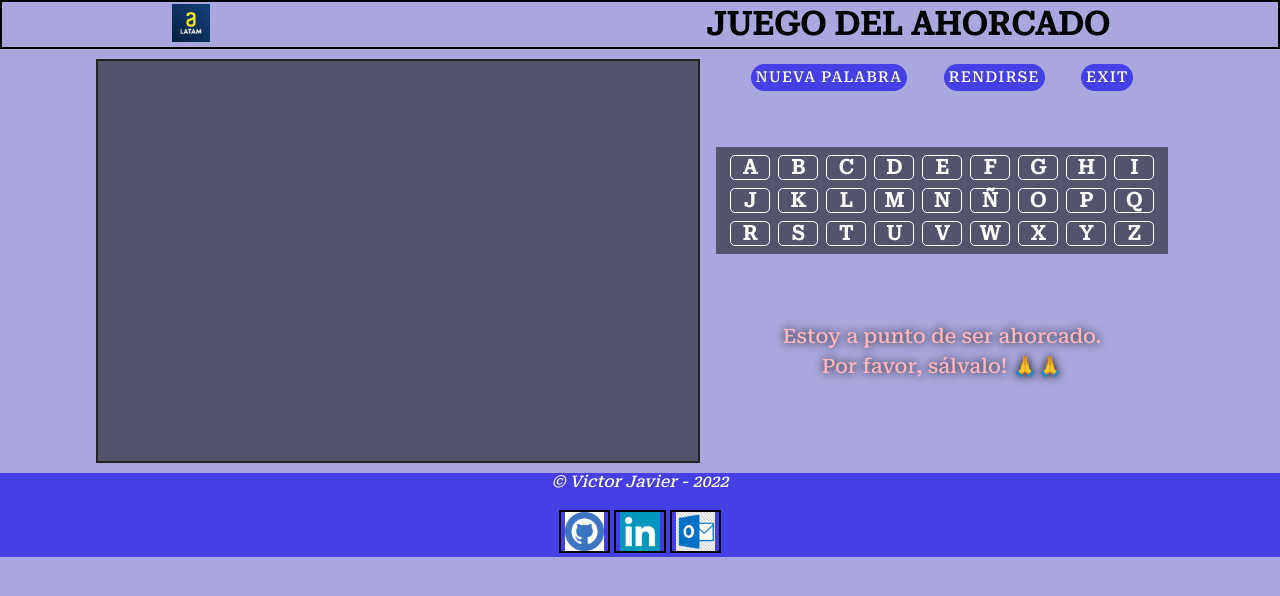
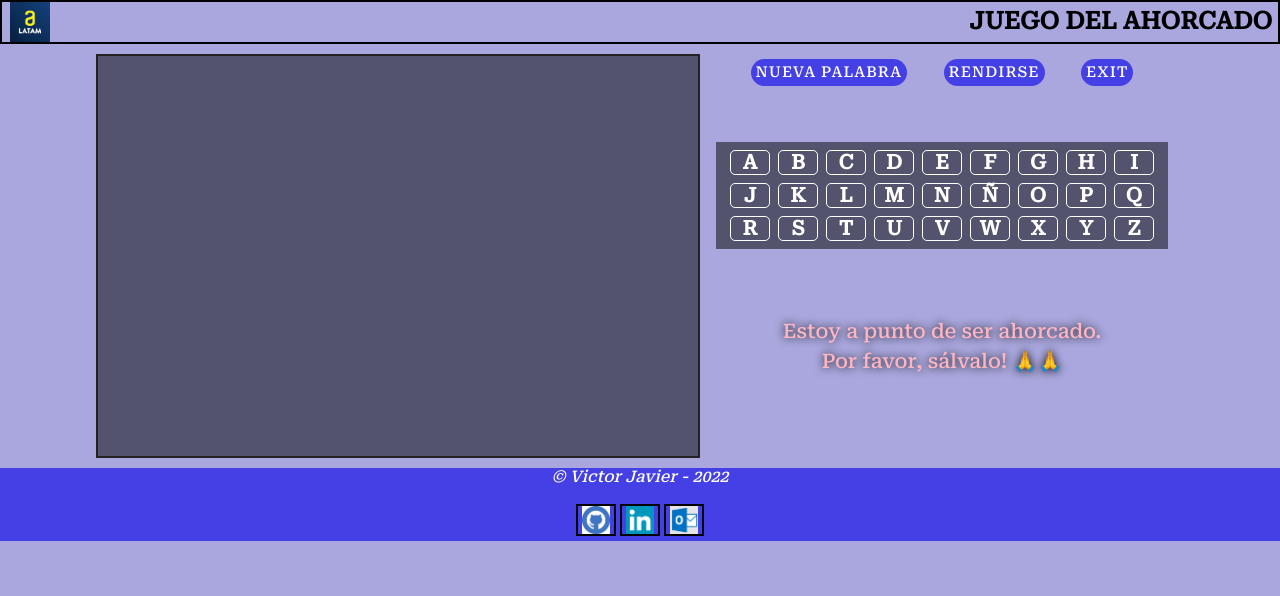
Before and after one commit to viticojavier/Ahorcado, a plain HTML site: page index.html in a window 1280 px wide. Drawn offline with Linux system fonts and the light colour scheme.

Commit message:
Add files via upload

```diff
--- a/css/style.css
+++ b/css/style.css
@@ -9,10 +9,10 @@
     border: 2px solid black;
     color: black;
     display: flex;
-    justify-content: space-around;
+    justify-content: space-between;
     text-transform: uppercase;
     align-items: center;
-    padding: 4px;
+    padding: 6px;
 }
 
 .header, a {
@@ -20,16 +20,12 @@
     cursor: pointer;
   }
 
-.header, img {
-    max-width: 18%;
-}
-
 .logo{
+    max-width: 2.5em;
     margin: -20px;
     margin-left: 2px;
     float: left;
     padding: 0;
-
 }
 
 .logo:hover{
@@ -198,7 +194,8 @@ footer {
     margin-right: 16px;
 }
 
-.imgRedes{
+.boton-footer{
+    max-width: 2.5em;
     border: 2px solid black;
     color: black;
     justify-content: space-around;
@@ -206,7 +203,7 @@ footer {
     padding: 0px 4px;
 }
 
-.imgRedes:hover {
+.boton-footer:hover {
     -webkit-transform: scale(1.1);
     -moz-transform: scale(1.1);
     -o-transform: scale(1.1);
@@ -217,10 +214,6 @@ footer {
 .redes span {
     border-style: none;
     margin: 0 4px;
-}
-
-.redes img {
-    max-width: 4%;
 }
 
 /* JAVASCRIPT CSS JAVASCRIPT CSS JAVASCRIPT CSS JAVASCRIPT CSS JAVASCRIPT CSS JAVASCRIPT CSS JAVASCRIPT CSS JAVASCRIPT CSS */
--- a/index.html
+++ b/index.html
@@ -12,7 +12,7 @@
 <body id="body">
     <header id="header">
         <a href="https://www.aluracursos.com/" target="_blank"><img src="img/Alura.jpg" class="logo" alt="logo__Alura" id="header_logo"></a>
-        <h1>Juego del Ahorcado</h1>
+        <h2>Juego del Ahorcado</h2>
     </header>
     <div class="pizarra-acciones">
         <canvas width="600" height="400"></canvas>
@@ -36,9 +36,9 @@
         <div class="redes">
             <span class="copyrigth">&#169; Victor Javier - 2022</span>
             <br><br>
-            <a href="https://github.com/viticojavier/Ahorcado_Chalenge02.git" target="_blank"><img class="imgRedes" src="img/Github.png" alt="Github"></a>
-            <a href="https://www.linkedin.com/in/victor-javier-hernandez-jose-5ba09582/" target="_blank"><img class="imgRedes" src="img/Linkedin.png" alt="Linkedin"></a>
-            <a href="mailto:viticojavier@hotmail.com" target="_blank"><img class="imgRedes" src="img/Hotmail.png" alt="Hotmail"></a>
+            <a href="https://github.com/viticojavier/Ahorcado_Chalenge02.git" target="_blank"><img class="boton-footer" src="img/Github.png" alt="Github"></a>
+            <a href="https://www.linkedin.com/in/victor-javier-hernandez-jose-5ba09582/" target="_blank"><img class="boton-footer" src="img/Linkedin.png" alt="Linkedin"></a>
+            <a href="mailto:viticojavier@hotmail.com" target="_blank"><img class="boton-footer" src="img/Hotmail.png" alt="Hotmail"></a>
         </div>
     </footer>
     <script src="js/makeKeyboard.js"></script>
```
